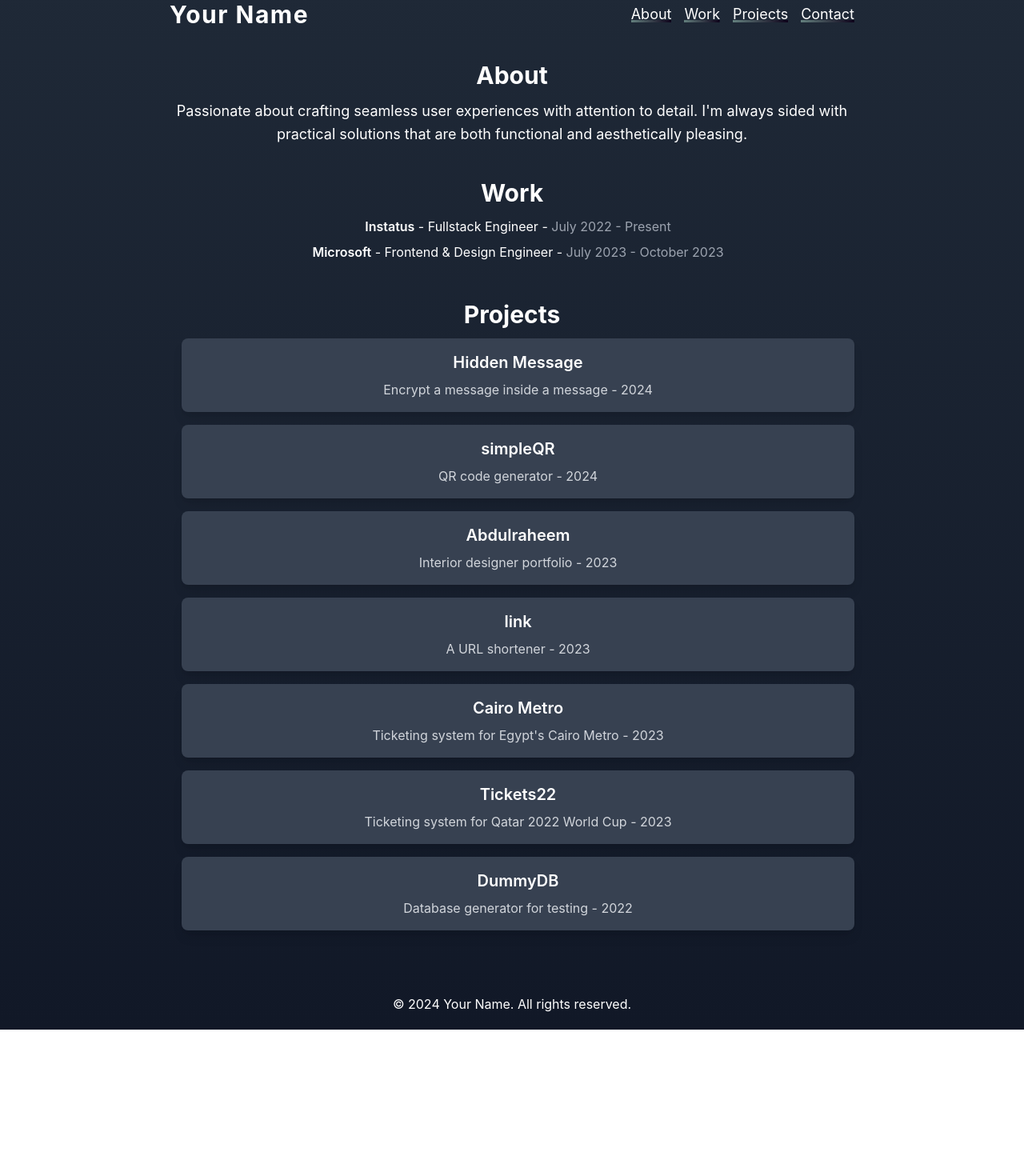
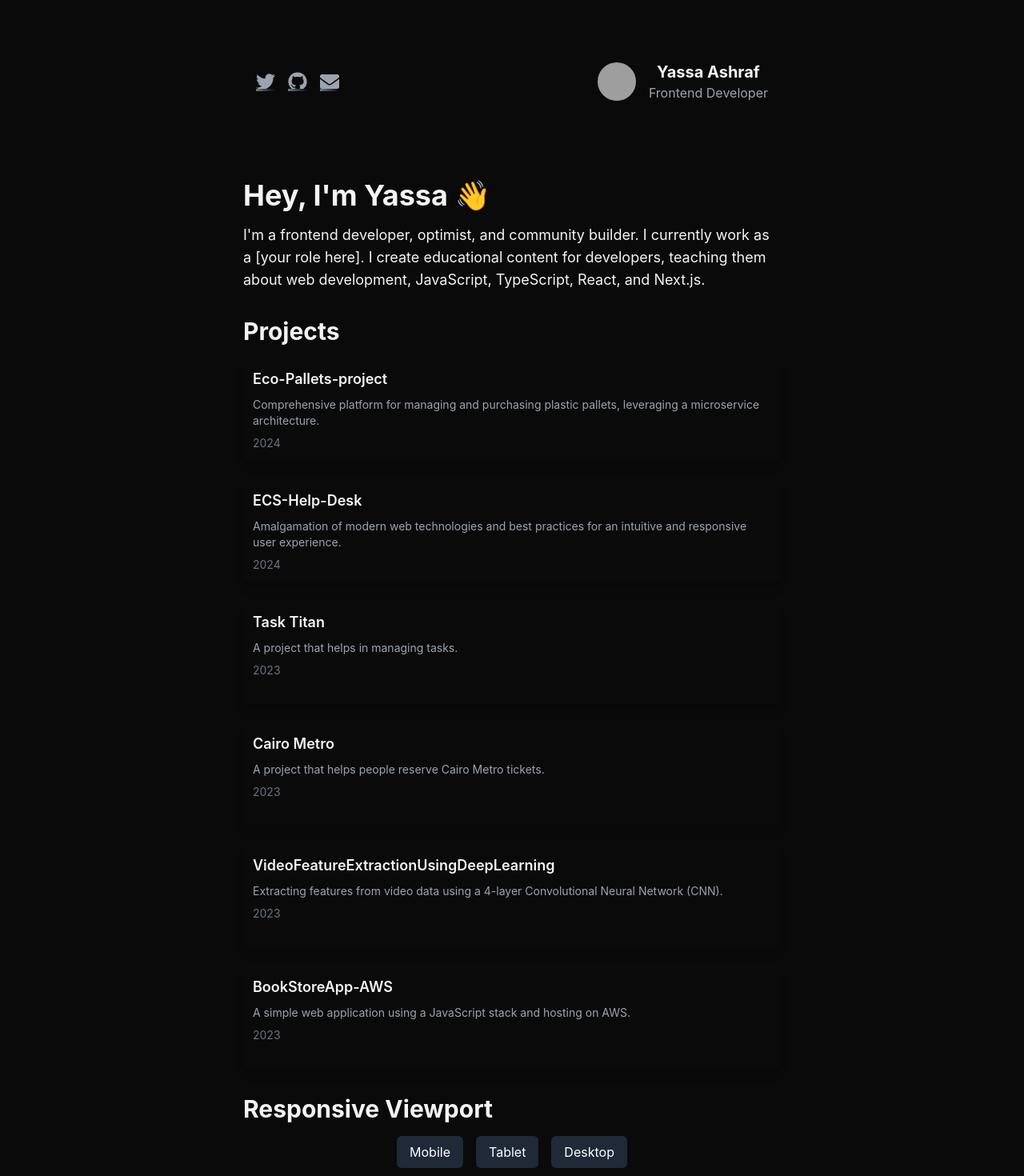
Before and after one commit to Yassa122/yassa-personal-app, a React (Create React App) app: page /#/ in a window 1280 px wide. Shown: the part 20-1490 px from the top of the page at 80% size. Before the commit the page ends 1307 px from the top, so only its background shows below. Built offline with nearby package versions, Linux system fonts and the light colour scheme; grey boxes are pictures that could not be loaded.

Commit message:
refactor: Update tailwind.config.js with new custom colors

```diff
--- a/src/components/Home.jsx
+++ b/src/components/Home.jsx
@@ -1,102 +1,101 @@
-// src/Portfolio.js
-import React from 'react';
+import React, { useState } from 'react';
 import { motion } from 'framer-motion';
+import { FaTwitter, FaGithub, FaEnvelope } from 'react-icons/fa';
 
-const Home = () => {
+const Portfolio = () => {
+  const [viewportWidth, setViewportWidth] = useState(1220);
+
   const projects = [
-    { name: 'Hidden Message', description: 'Encrypt a message inside a message', year: 2024 },
-    { name: 'simpleQR', description: 'QR code generator', year: 2024 },
-    { name: 'Abdulraheem', description: 'Interior designer portfolio', year: 2023 },
-    { name: 'link', description: 'A URL shortener', year: 2023 },
-    { name: 'Cairo Metro', description: 'Ticketing system for Egypt\'s Cairo Metro', year: 2023 },
-    { name: 'Tickets22', description: 'Ticketing system for Qatar 2022 World Cup', year: 2023 },
-    { name: 'DummyDB', description: 'Database generator for testing', year: 2022 },
+    { name: "Eco-Pallets-project", description: "Comprehensive platform for managing and purchasing plastic pallets, leveraging a microservice architecture.", year: 2024 },
+    { name: "ECS-Help-Desk", description: "Amalgamation of modern web technologies and best practices for an intuitive and responsive user experience.", year: 2024 },
+    { name: "Task Titan", description: "A project that helps in managing tasks.", year: 2023 },
+    { name: "Cairo Metro", description: "A project that helps people reserve Cairo Metro tickets.", year: 2023 },
+    { name: "VideoFeatureExtractionUsingDeepLearning", description: "Extracting features from video data using a 4-layer Convolutional Neural Network (CNN).", year: 2023 },
+    { name: "BookStoreApp-AWS", description: "A simple web application using a JavaScript stack and hosting on AWS.", year: 2023 }
   ];
 
   return (
-    <div className="min-h-screen bg-gradient-to-b from-gray-800 to-gray-900 text-white flex flex-col justify-center items-center">
-      <header className="w-full flex justify-between items-center p-5 max-w-4xl mx-auto">
+    <div className="min-h-screen bg-dark-grey text-gray-100 p-8 flex justify-center">
+      <div className="max-w-2xl w-full">
+        <header className="mb-8 flex justify-between items-center">
+          <div className="flex items-center space-x-4">
+            <a href="https://twitter.com/yourhandle" className="text-gray-400 hover:text-gray-300">
+              <FaTwitter size={24} />
+            </a>
+            <a href="https://github.com/yourhandle" className="text-gray-400 hover:text-gray-300">
+              <FaGithub size={24} />
+            </a>
+            <a href="mailto:youremail@example.com" className="text-gray-400 hover:text-gray-300">
+              <FaEnvelope size={24} />
+            </a>
+          </div>
+          <div className="flex items-center space-x-4">
+            <img src="your-photo-url.jpg" alt="Yassa Ashraf" className="w-12 h-12 rounded-full" />
+            <div>
+              <h1 className="text-xl font-bold">Yassa Ashraf</h1>
+              <p className="text-gray-400">Frontend Developer</p>
+            </div>
+          </div>
+        </header>
+        <main>
+          <section id="home" className="mb-8">
+            <h1 className="text-4xl font-bold mb-4">Hey, I'm Yassa 👋</h1>
+            <p className="mb-8 text-lg">
+              I'm a frontend developer, optimist, and community builder. I currently work as a
+              [your role here]. I create educational content for developers, teaching them about
+              web development, JavaScript, TypeScript, React, and Next.js.
+            </p>
+          </section>
+          <section id="projects" className="mb-8">
+            <h2 className="text-3xl font-bold mb-4">Projects</h2>
             <motion.div
-          className="text-3xl font-bold tracking-wider"
+              className="grid grid-cols-1 md:grid-cols-2 lg:grid-cols-3 gap-6"
               initial={{ opacity: 0 }}
               animate={{ opacity: 1 }}
-          transition={{ duration: 1 }}
-        >
-          Your Name
-        </motion.div>
-        <div className="space-x-4 text-lg">
-          <a href="#about" className="hover:underline">About</a>
-          <a href="#work" className="hover:underline">Work</a>
-          <a href="#projects" className="hover:underline">Projects</a>
-          <a href="#contact" className="hover:underline">Contact</a>
-        </div>
-      </header>
-
-      <main className="p-5 w-full max-w-4xl mx-auto flex flex-col items-center">
-        <motion.section
-          id="about"
-          className="mb-10 w-full text-center"
-          initial={{ x: -100, opacity: 0 }}
-          animate={{ x: 0, opacity: 1 }}
               transition={{ duration: 0.5 }}
             >
-          <h2 className="text-3xl font-bold mb-3">About</h2>
-          <p className="text-lg leading-relaxed">Passionate about crafting seamless user experiences with attention to detail. I'm always sided with practical solutions that are both functional and aesthetically pleasing.</p>
-        </motion.section>
-
-        <motion.section
-          id="work"
-          className="mb-10 w-full text-center"
-          initial={{ x: 100, opacity: 0 }}
-          animate={{ x: 0, opacity: 1 }}
-          transition={{ duration: 0.5 }}
-        >
-          <h2 className="text-3xl font-bold mb-3">Work</h2>
-          <ul className="list-none">
-            <li className="mb-2">
-              <span className="font-semibold">Instatus</span> - Fullstack Engineer - <span className="text-gray-400">July 2022 - Present</span>
-            </li>
-            <li className="mb-2">
-              <span className="font-semibold">Microsoft</span> - Frontend & Design Engineer - <span className="text-gray-400">July 2023 - October 2023</span>
-            </li>
-          </ul>
-        </motion.section>
-
-        <motion.section
-          id="projects"
-          className="mb-10 w-full text-center"
-          initial={{ y: 100, opacity: 0 }}
-          animate={{ y: 0, opacity: 1 }}
-          transition={{ duration: 0.5 }}
-        >
-          <h2 className="text-3xl font-bold mb-3">Projects</h2>
-          <ul className="grid grid-cols-1 md:grid-cols-2 gap-4">
               {projects.map((project, index) => (
-              <motion.li
+                <motion.div
                   key={index}
-                className="p-4 bg-gray-700 rounded-lg shadow-lg hover:bg-gray-600 transition duration-300"
+                  className="p-3 h-32 rounded-lg shadow-lg cursor-pointer transition-all duration-500 ease-in-out transform hover:scale-105 hover:bg-zinc-800"
                   whileHover={{ scale: 1.05 }}
                   whileTap={{ scale: 0.95 }}
+                  onClick={() => window.open(`/${project.name.toLowerCase().replace(/\s/g, '-')}`, '_blank')}
                 >
-                <h3 className="text-xl font-semibold mb-2">{project.name}</h3>
-                <p className="text-gray-300">{project.description} - {project.year}</p>
-              </motion.li>
+                  <h3 className="text-lg font-semibold mb-2">{project.name}</h3>
+                  <p className="text-gray-400 text-sm mb-2">{project.description}</p>
+                  <div className="text-gray-500 text-sm">{project.year}</div>
+                </motion.div>
               ))}
-          </ul>
-        </motion.section>
+            </motion.div>
+          </section>
+          <section id="blog" className="mb-8">
+            <h2 className="text-3xl font-bold mb-4">Responsive Viewport</h2>
+            <div className="flex justify-center mt-4 space-x-4">
+              <button
+                onClick={() => setViewportWidth(375)}
+                className="px-4 py-2 bg-gray-800 text-white rounded hover:bg-gray-700"
+              >
+                Mobile
+              </button>
+              <button
+                onClick={() => setViewportWidth(768)}
+                className="px-4 py-2 bg-gray-800 text-white rounded hover:bg-gray-700"
+              >
+                Tablet
+              </button>
+              <button
+                onClick={() => setViewportWidth(1220)}
+                className="px-4 py-2 bg-gray-800 text-white rounded hover:bg-gray-700"
+              >
+                Desktop
+              </button>
+            </div>
+          </section>
         </main>
-
-      <footer className="p-5 text-center w-full max-w-4xl mx-auto">
-        <motion.p
-          initial={{ opacity: 0 }}
-          animate={{ opacity: 1 }}
-          transition={{ duration: 1 }}
-        >
-          &copy; 2024 Your Name. All rights reserved.
-        </motion.p>
-      </footer>
+      </div>
     </div>
   );
-}
+};
 
-export default Home;
+export default Portfolio;
```
Lines whose indentation alone changed are shown as unchanged.
